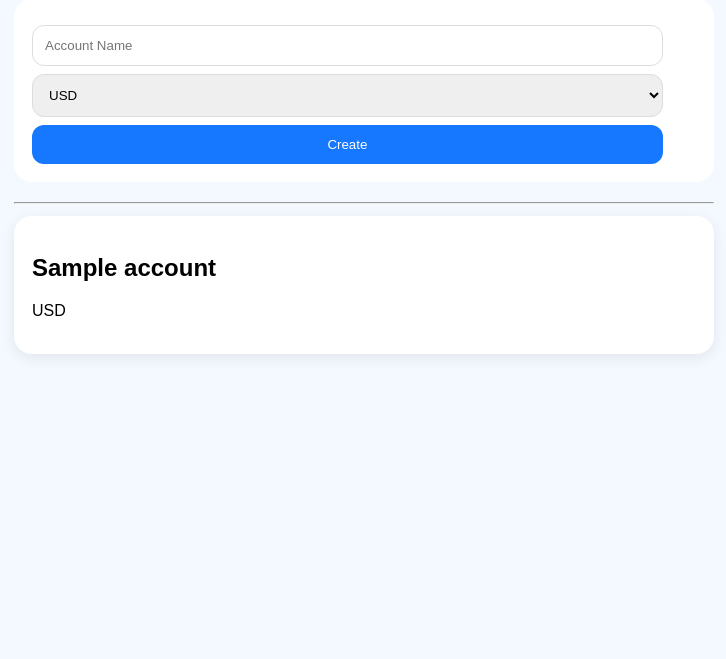
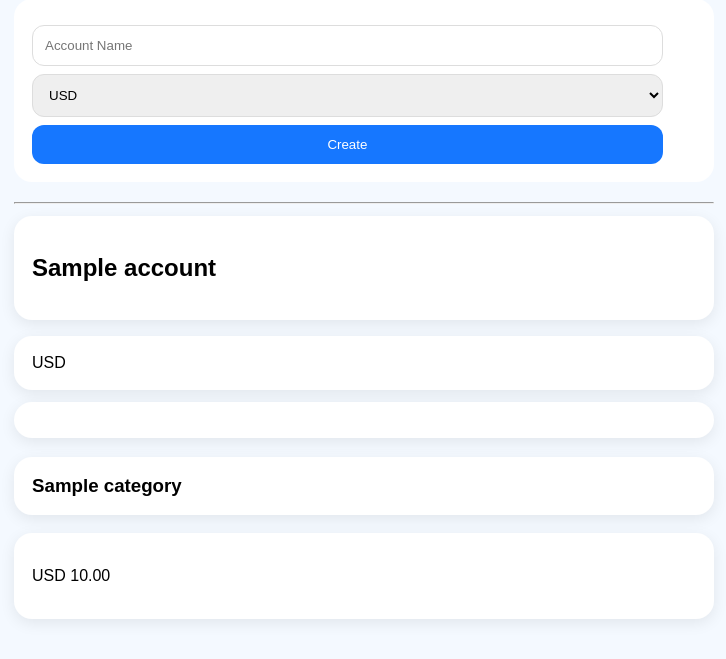
Before and after one commit to cameronaguiar/budget-binder, a Flask app: template templates/dashboard.html in a window 1280 px wide. Shown: the part 107-766 px from the top of the page, without its empty margins (276-1002 px from the left). Run offline with Flask 3, Linux system fonts and the light colour scheme; the template is opened without the code that fills it: most values are stand-ins (such as "Sample title", 1, 10 or a date in 2020).

Commit message:
fix supabase balance and category display issues

```diff
--- a/app.py
+++ b/app.py
@@ -77,6 +77,7 @@ def account(id):
         "account.html",
         account=account,
         categories=categories,
+        transactions=transactions,
         total=total
     )
 
--- a/templates/dashboard.html
+++ b/templates/dashboard.html
@@ -30,6 +30,27 @@
 
     <p>
     {{ account.currency }}
+    {% for category in categories %}
+
+<a class="card" href="/category/{{category.id}}">
+
+    <h3>{{category.name}}</h3>
+
+    <p>
+        {% set cat_total = namespace(value=0) %}
+
+        {% for t in transactions %}
+            {% if t.category_id == category.id %}
+                {% set cat_total.value = cat_total.value + t.amount %}
+            {% endif %}
+        {% endfor %}
+
+        {{ account.currency }} {{ "%.2f"|format(cat_total.value) }}
+    </p>
+
+</a>
+
+{% endfor %}
 </p>
 
 </a>
```
